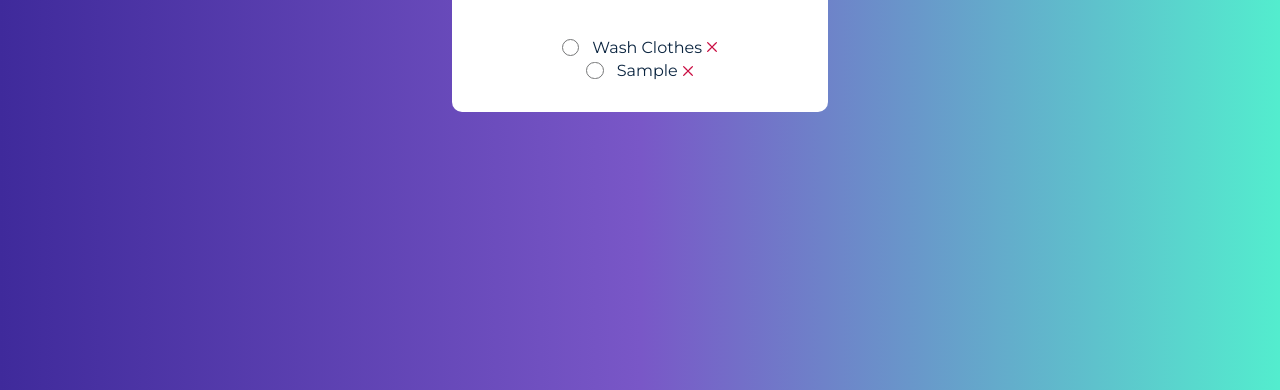
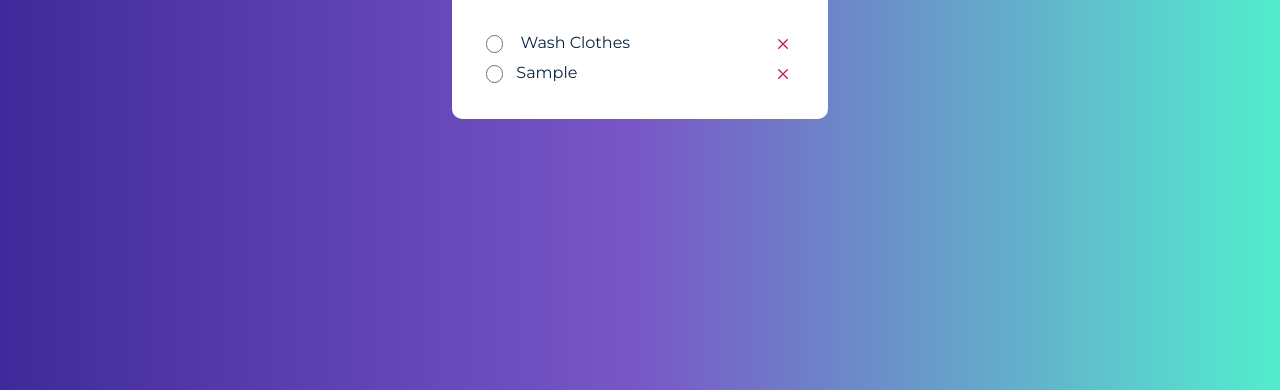
Before and after one commit to carv0066/To-Do-List, a plain HTML site: page index.html in a window 1280 px wide. Both pictures are taken after typing "Sample" into the empty fields and a click on the button "Add". Shown: the part 410-800 px from the top of the page. Drawn offline with Linux system fonts and the light colour scheme.

Commit message:
Worked on styling

```diff
--- a/index.html
+++ b/index.html
@@ -37,8 +37,10 @@
         <!-- Task List -->
         <div class="task-items">
             <div class="item">
-                <input type="checkbox" class="checkbox">
-                <label class="item-text">Wash Clothes</label>
+                <div class="input-text">
+                    <input type="checkbox" class="checkbox">
+                    <label class="item-text">Wash Clothes</label>
+                </div>
                 <img src="/images/cross-red.png" alt="delete" class="delete-item">
             </div>
         </div>
--- a/script.js
+++ b/script.js
@@ -15,6 +15,8 @@ addItem.addEventListener("click", () => {
         const p = fragment
         const newItem = document.createElement("div");
         newItem.classList.add("item");
+        const inputContainer = document.createElement("div");
+        inputContainer.classList.add("input-text");
         const checkbox = document.createElement("input");
         checkbox.type = "checkbox";
         checkbox.classList.add("checkbox");
@@ -26,8 +28,9 @@ addItem.addEventListener("click", () => {
         deleteIcon.classList.add("delete-item");
         p.textContent = inputText.value; //the text written on the input
         taskList.appendChild(newItem);
-        newItem.appendChild(checkbox);
-        newItem.appendChild(newLabel);
+        newItem.appendChild(inputContainer);
+        inputContainer.appendChild(checkbox);
+        inputContainer.appendChild(newLabel);
         newLabel.appendChild(fragment);
         newItem.appendChild(deleteIcon);
         inputText.value = "";
@@ -36,8 +39,10 @@ addItem.addEventListener("click", () => {
         checkbox.addEventListener("click", () => {
             if (checkbox.checked) {
                 newItem.style.textDecoration = "line-through";
+                newLabel.style.color ="#8f8b8bc8";
             } else {
                 newItem.style.textDecoration = "none";
+                newLabel.style.color ="#0b2540";
             }
         })
 
@@ -54,10 +59,9 @@ addItem.addEventListener("click", () => {
 })
 
 
-//Stlye Checkbox
 //add in corner: completed and deleted
 //the to do list should be saved even after reloading the page (local storage) same with the completed and deleted
 //Make icon on radio button a checkmark
 //Add a clear all button
 //When Clicking the enter button it should work the same way as a click
-//Add Css animations to make everything look cleaner
+//Use CSS to style app
--- a/style.css
+++ b/style.css
@@ -47,7 +47,7 @@ body {
 .list-input {
     background-color: #ebedef;
     padding: 10px 0px;
-    border: 1px solid #ebedef;
+    border: 1.5px solid #ebedef;
     border-radius: 10px;
     width: 73%;
     text-indent: 10px;
@@ -58,7 +58,7 @@ body {
 
 .list-input:focus {
     outline: none;
-    border: 1px solid #767778;
+    background-color: #6670792f;
 }
 
 .list-input::placeholder {
@@ -76,15 +76,17 @@ body {
     border-radius: 10px;
     font-family: "Montserrat", sans-serif;
     font-size: 16px;
+    position: relative;
+    transition: background-color 0.1s ease-out;
+}
+
+.add-item:hover {
+    background-color: #9a002c;
 }
 
 /* Items */
 
 .task-items {
-    display: flex;
-    flex-direction: column;
-    justify-content: space-between;
-    align-items: center;
     padding: 20px 0px 30px 0px;
 }
 
@@ -94,7 +96,7 @@ body {
     background-color: white;
     border-radius: 50%;
     vertical-align: middle;
-    border: 1px solid #767778;
+    border: 1px solid #667079;
     appearance: none;
     -webkit-appearance: none;
     outline: none;
@@ -108,6 +110,7 @@ body {
 
 .item {
     display: flex;
+    justify-content: space-between;
     align-items: center;
 }
 
@@ -118,4 +121,13 @@ body {
 
 .delete-item {
     height: 20px;
+    padding: 5px;
+    border-radius: 100px;
+    position: relative;
+    transition: background-color 0.1s ease-out;
 }
+
+.delete-item:hover {
+    background-color: #eaeaeac8;
+    border-radius: 100px;
+}
```
Also changed, not shown: images/check.png (added).
